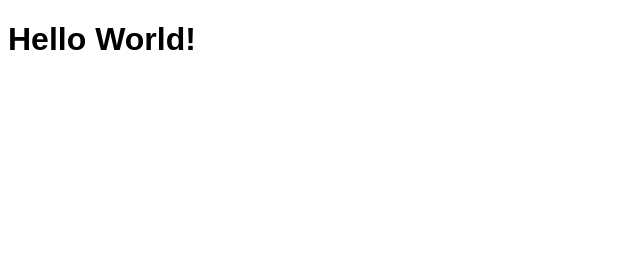
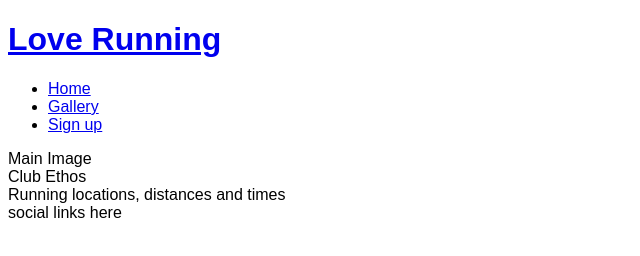
Before and after one commit to galaina/love-running, a plain HTML site: page index.html in a window 1280 px wide. Shown: the whole page, without its empty margins (0-640 px from the left). Drawn offline with Linux system fonts and the light colour scheme.

Commit message:
Add core structure for home page

```diff
--- a/index.html
+++ b/index.html
@@ -1,5 +1,6 @@
 <!DOCTYPE html>
 <html lang="en">
+
 <head>
     <meta charset="UTF-8">
     <meta http-equiv="X-UA-Compatible" content="IE=edge">
@@ -10,7 +11,38 @@
     <link rel="stylesheet" href="assets/css/style.css">
     <title>Love Running</title>
 </head>
+
 <body>
-    <h1>Hello World!</h1>
+    <header>
+        <a href="index.html">
+            <h1>Love Running</h1>
+        </a>
+        <nav>
+            <ul>
+                <li>
+                    <a href="index.html">Home</a>
+                </li>
+                <li>
+                    <a href="#">Gallery</a>
+                </li>
+                <li>
+                    <a href="#">Sign up</a>
+                </li>
+            </ul>
+        </nav>
+    </header>
+    <section>
+        Main Image
+    </section>
+    <section>
+        Club Ethos
+    </section>
+    <section>
+        Running locations, distances and times
+    </section>
+    <footer>
+        social links here
+    </footer>
 </body>
+
 </html>
```
